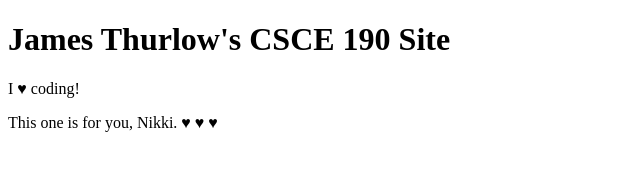
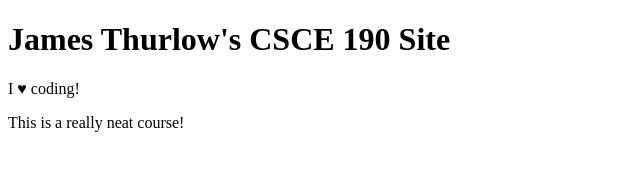
Before and after one commit to james-thurlow/james-thurlow.github.io, a plain HTML site: page index.html in a window 1280 px wide. Shown: the full height of the page, 0-640 px from the left. Drawn offline with Linux system fonts and the light colour scheme.

Commit message:
Add files via upload

```diff
--- a/index.html
+++ b/index.html
@@ -7,6 +7,6 @@
     <body>
     <H1>James Thurlow's CSCE 190 Site</H1>
     <p>I &hearts; coding!</p>
-    <p>This one is for you, Nikki. &hearts; &hearts; &hearts; </p>
+    <p>This is a really neat course! </p>
     </body>
 </html>
```
